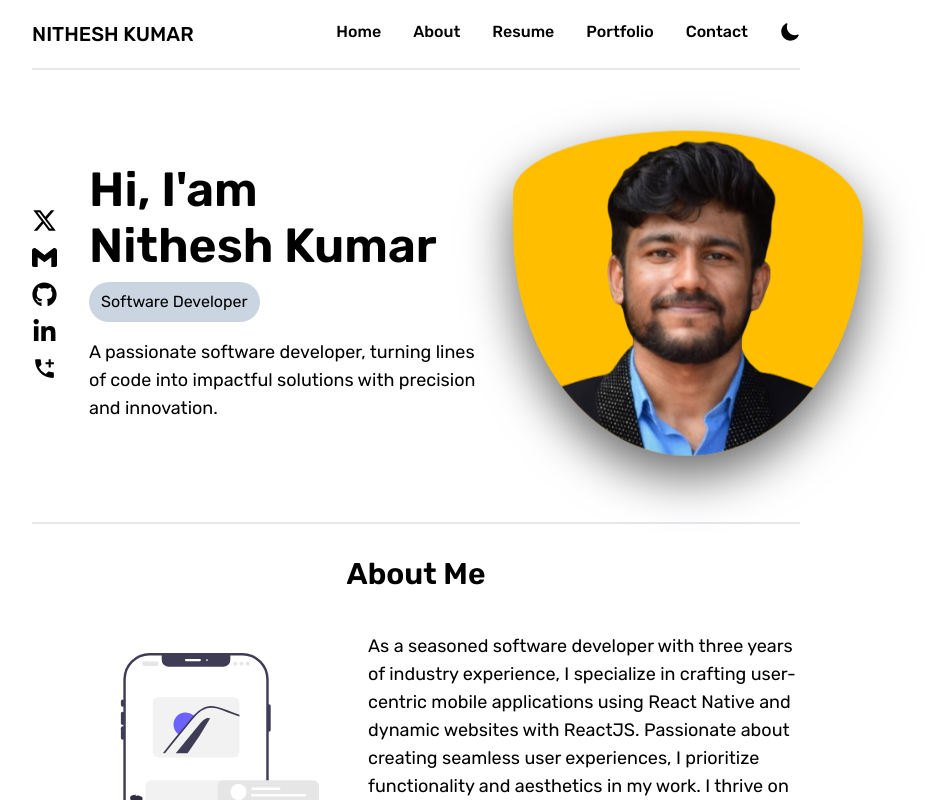
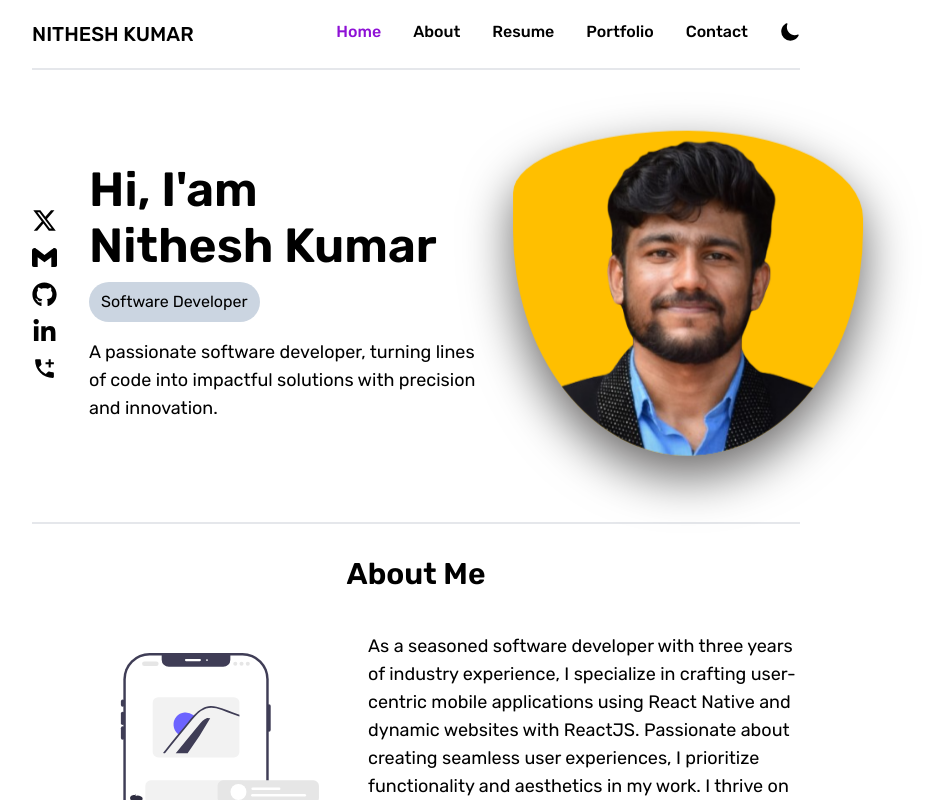
Before and after one commit to Nithesh06Kumar/portfolio-website, a React (Vite) app: page / in a window 1280 px wide. Shown: the top 800 px of the page, without its empty margins (224-1150 px from the left). Built offline with nearby package versions, Linux system fonts and the light colour scheme.

Commit message:
added navgation highlight

```diff
--- a/src/components/NavBar/NavBar.tsx
+++ b/src/components/NavBar/NavBar.tsx
@@ -70,6 +70,9 @@ const NavBar: React.FC = () => {
               <NavLink
                 to="/"
                 onClick={openNavigation ? handleMenuItemsClick : undefined}
+                className={({ isActive }) =>
+                  isActive ? "text-color-1 dark:text-themecolor-sky" : undefined
+                }
               >
                 Home
               </NavLink>
@@ -84,6 +87,9 @@ const NavBar: React.FC = () => {
             </li>
             <li className="hover:text-color-1 transition-colors dark:hover:text-themecolor-skydark md:dark:hover:text-themecolor-sky py-4 md:py-0 hover:bg-slate-200 md:hover:bg-transparent">
               <NavLink
+                className={({ isActive }) =>
+                  isActive ? "text-color-1 dark:text-themecolor-sky" : undefined
+                }
                 to="/resume"
                 onClick={openNavigation ? handleMenuItemsClick : undefined}
               >
@@ -92,6 +98,9 @@ const NavBar: React.FC = () => {
             </li>
             <li className="hover:text-color-1 transition-colors dark:hover:text-themecolor-skydark md:dark:hover:text-themecolor-sky py-4 md:py-0 hover:bg-slate-200 md:hover:bg-transparent">
               <NavLink
+                className={({ isActive }) =>
+                  isActive ? "text-color-1 dark:text-themecolor-sky" : undefined
+                }
                 to="/portfolio"
                 onClick={openNavigation ? handleMenuItemsClick : undefined}
               >
@@ -100,6 +109,9 @@ const NavBar: React.FC = () => {
             </li>
             <li className="hover:text-color-1 transition-colors dark:hover:text-themecolor-skydark md:dark:hover:text-themecolor-sky py-4 md:py-0 hover:bg-slate-200 md:hover:bg-transparent">
               <NavLink
+                className={({ isActive }) =>
+                  isActive ? "text-color-1 dark:text-themecolor-sky" : undefined
+                }
                 to="/contact"
                 onClick={openNavigation ? handleMenuItemsClick : undefined}
               >
```
